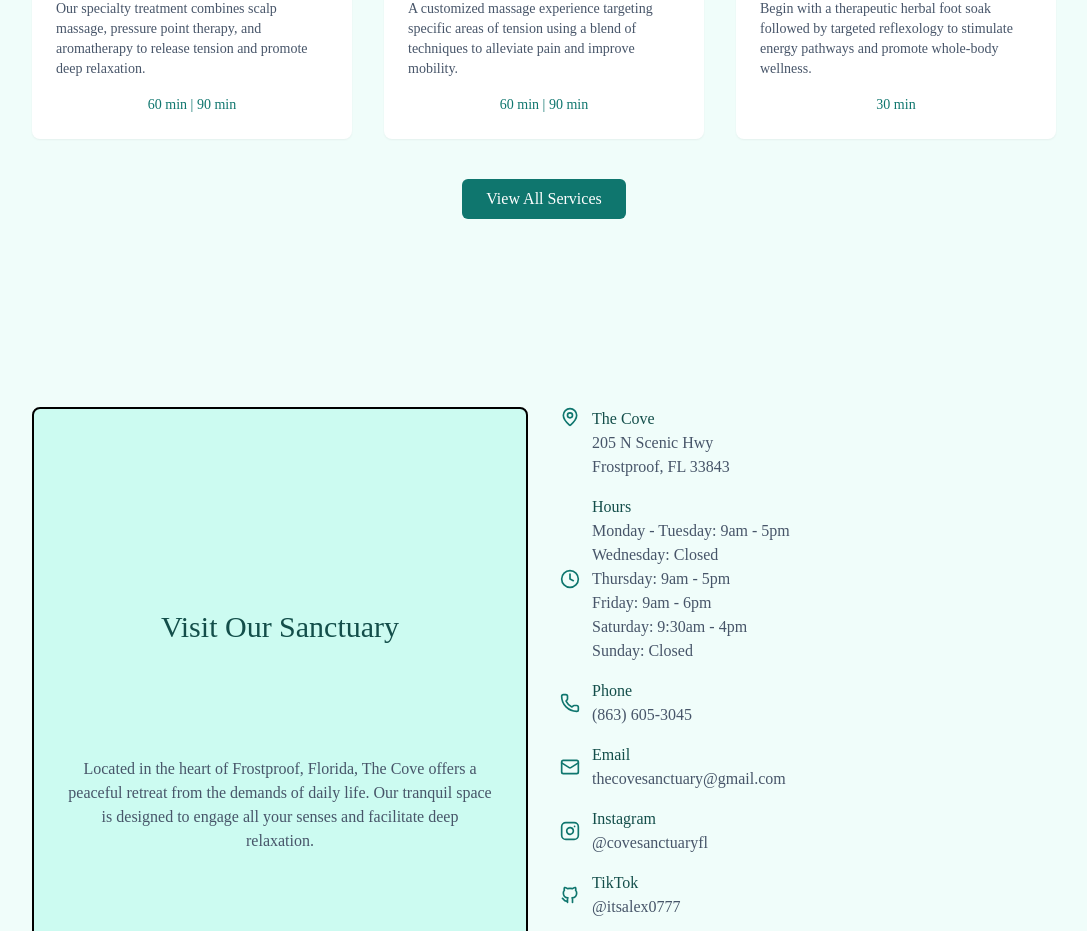
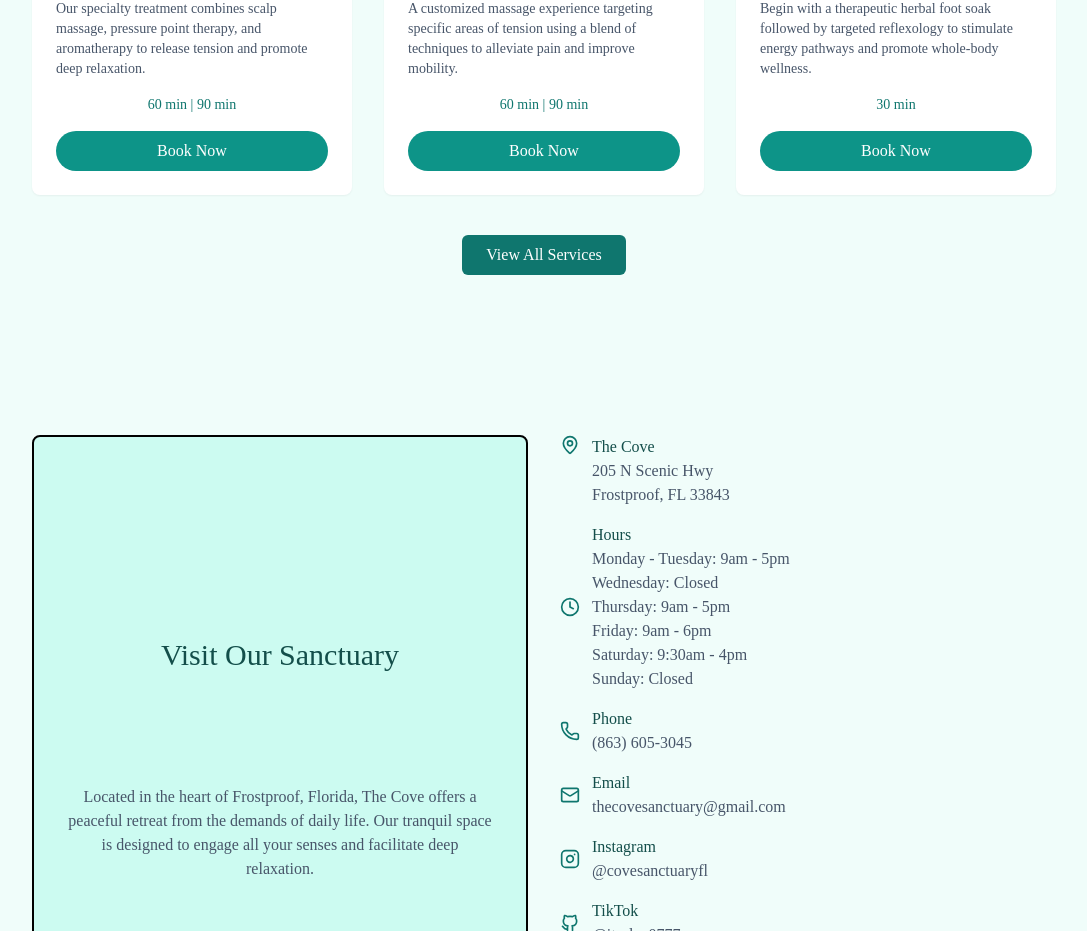
Before and after one commit to CDTottenDev/COWD-The-Cove, a Next.js app: page / in a window 1280 px wide. Shown: the part 1897-2828 px from the top of the page, without its empty margins (96-1183 px from the left). Built offline with nearby package versions, Linux system fonts and the light colour scheme.

Commit message:
service section landing + book-now

```diff
--- a/app/page.tsx
+++ b/app/page.tsx
@@ -114,6 +114,7 @@ export default function Home() {
                 tension and promote deep relaxation.
               </p>
               <p className="flex justify-center mt-3 text-sm font-medium text-teal-700 sm:mt-4">60 min | 90 min</p>
+              <BookingButton className="mt-4 w-full">Book Now</BookingButton>
             </div>
 
             {/* Therapeutic Massage */}
@@ -136,6 +137,7 @@ export default function Home() {
                 alleviate pain and improve mobility.
               </p>
               <p className="flex justify-center mt-3 text-sm font-medium text-teal-700 sm:mt-4">60 min | 90 min</p>
+              <BookingButton className="mt-4 w-full">Book Now</BookingButton>
             </div>
 
             {/* Foot Soak & Reflexology */}
@@ -158,6 +160,7 @@ export default function Home() {
                 and promote whole-body wellness.
               </p>
               <p className="flex justify-center mt-3 text-sm font-medium text-teal-700 sm:mt-4">30 min</p>
+              <BookingButton className="mt-4 w-full">Book Now</BookingButton>
             </div>
           </div>
 
```
